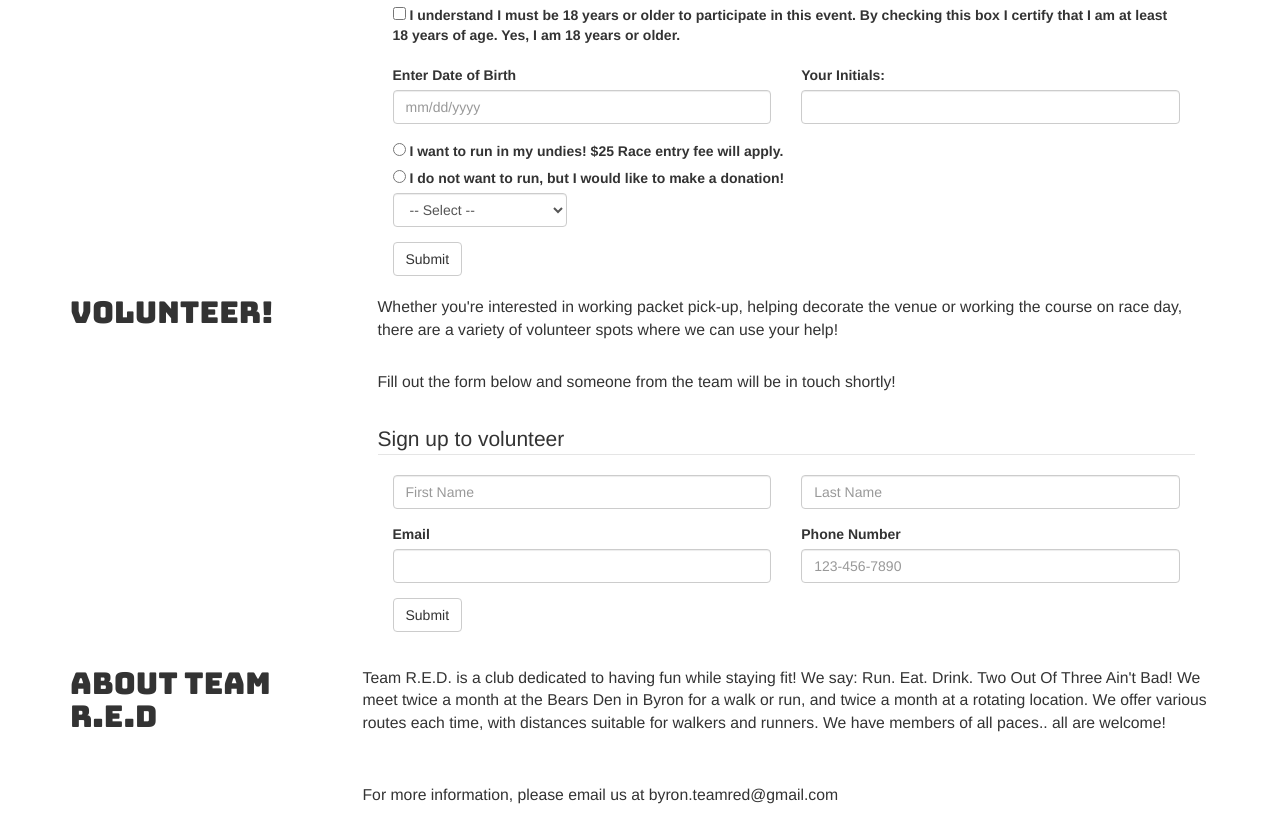
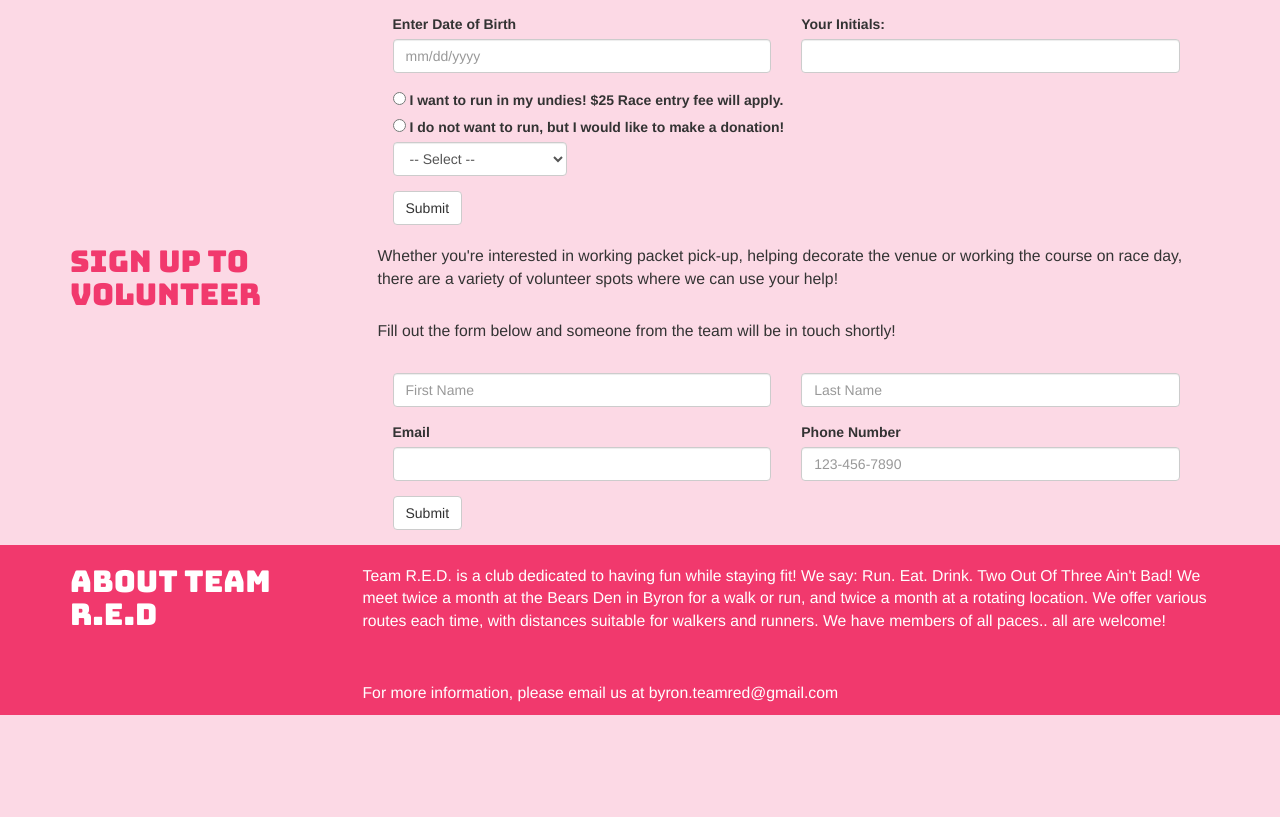
Before and after one commit to dmp3579/Team-R.E.D-Undie-Mile, a plain HTML site: page index.html in a window 1280 px wide. Shown: the part 1567-2384 px from the top of the page. After the commit the page ends 2282 px from the top, so only its background shows below. Drawn offline with nearby package versions, Linux system fonts and the light colour scheme; some packages are replaced by stand-ins of ours.

Commit message:
Changed background-color of body. Changed color of headings and footer

```diff
--- a/css/myCSS.css
+++ b/css/myCSS.css
@@ -1,6 +1,11 @@
-h1 {font-family: 'Bungee Shade', cursive;}
+body {background-color: #FCD9E5;}
 
-h2 {font-family: 'Bungee', cursive;}
+h1 {
+	font-family: 'Bungee Shade', cursive;}
+
+h2 {
+	color: #F1396D;
+	font-family: 'Bungee', cursive;}
 
 p {
 	font-size: 1.125em;
@@ -11,3 +16,7 @@ fieldset {margin-top: 20px;}
 .ribbon {
 	font-size: 2em;
 	font-family: 'Jura', sans-serif;}
+
+footer {background-color: #F1396D;}
+
+.footer-text {color: #ffffff;}
--- a/index.html
+++ b/index.html
@@ -84,7 +84,7 @@
 		<div class="container">
 			<div class="row">
 				<div class="col-sm-3">
-					<h2>WHERE?</h2>
+					<h2>Getting There</h2>
 				</div>
 				<div class="col-sm-9">
 					<p>The Bears Den is located at 845 High Point Place NE, Byron MN.</p>
@@ -120,12 +120,11 @@
 		<div class="container">
 			<div class="row">
 				<div class="col-sm-3">
-					<h2>REGISTER!</h2>
+					<h2>Register Now</h2>
 				</div>
 				<div class="col-sm-9">
 					<form class="col-md-12">
 						<fieldset>
-							<legend>Sign up to register</legend>
 							<div class="form-group col-md-6">
 								<label class="sr-only" for="FirstName">First Name</label>
 								<input type="text" class="form-control" id="FirstName" placeholder="First Name">
@@ -264,7 +263,7 @@
 		<div class="container">
 			<div class="row">
 				<div class="col-sm-3">
-					<h2>VOLUNTEER!</h2>
+					<h2>Sign Up to Volunteer</h2>
 				</div>
 				<div class="col-sm-9">
 					<p class="col-md-12">Whether you're interested in working packet pick-up, helping decorate the venue or working the course on race day, there are a variety of volunteer spots where we can use your help!</p>
@@ -273,7 +272,6 @@
 					</p>
 					<form class="col-md-12">
 						<fieldset>
-							<legend>Sign up to volunteer</legend>
 							<div class="form-group col-md-6">
 								<label class="sr-only" for="FirstName">First Name</label>
 								<input type="text" class="form-control" id="FirstName" placeholder="First Name">
@@ -299,19 +297,19 @@
 			</div>
 		</div>
 	</section>
-	<section>
+	<footer>
 		<div class="container">
 			<div class="row">
 				<div class="col-sm-3">
-					<h2>ABOUT Team R.E.D</h2>
+					<h2 class="footer-text">ABOUT Team R.E.D</h2>
 				</div>
-				<div class="col-sm-9">
+				<div class="col-sm-9 footer-text">
 					<p>Team R.E.D. is a club dedicated to having fun while staying fit! We say: Run. Eat. Drink. Two Out Of Three Ain't Bad! We meet twice a month at the Bears Den in Byron for a walk or run, and twice a month at a rotating location. We offer various routes each time, with distances suitable for walkers and runners. We have members of all paces.. all are welcome!</p>
 					<br>
 					<p>For more information, please email us at byron.teamred@gmail.com</p>
 				</div>
 			</div>
 		</div>
-	</section>
+	</footer>
 	<script src="https://maps.googleapis.com/maps/api/js?callback=myMap"></script>
 </body>
```
